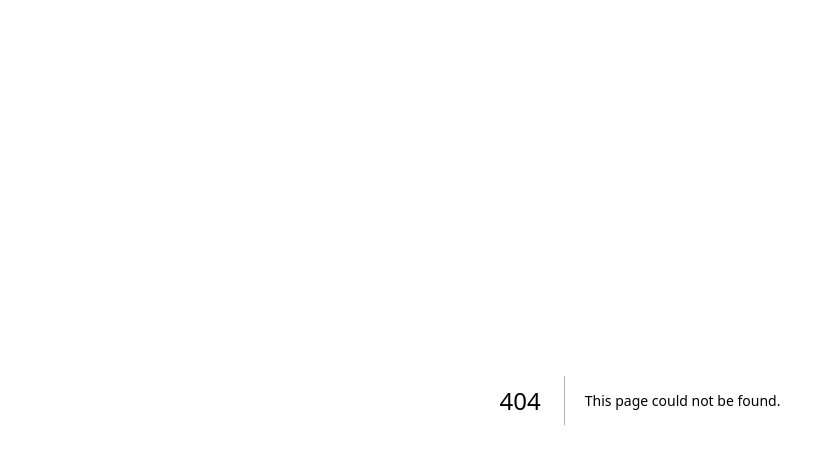
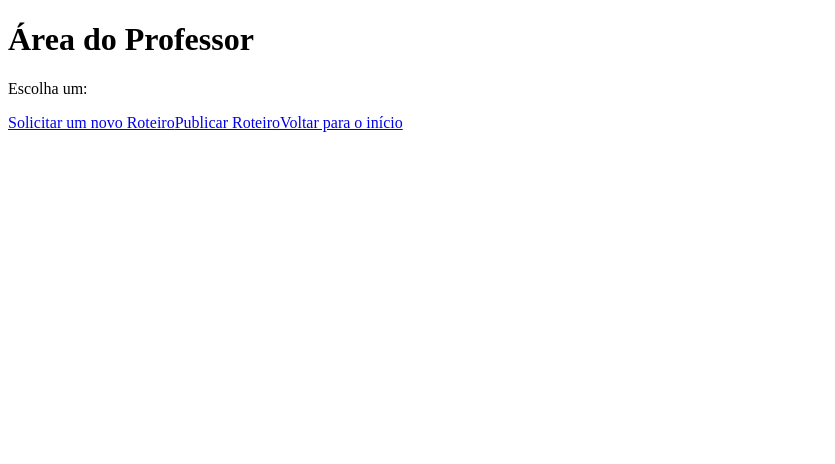
Before and after one commit to FelipeSorrilha/Atividade-Avaliativa-Web-A2, a Next.js app in the folder site/: page /professor in a window 1280 px wide. Before the commit this address had no page. Shown: the top 464 px of the page, without its empty margins (0-835 px from the left). Built offline with nearby package versions, Linux system fonts and the light colour scheme.

Commit message:
Create page.js

```diff
--- /dev/null
+++ b/site/app/professor/page.js
@@ -0,0 +1,19 @@
+import Link from "next/link";
+
+// O endereço desta tela vem do nome da pasta: app/sobre -> "/sobre".
+// Para criar outra tela, crie outra pasta (por exemplo app/contato) com um page.js dentro.
+export default function Sobre() {
+    return (
+    <main>
+    <h1>Área do Professor</h1>
+    <p>Escolha um:</p>
+
+        <Link href="/">Solicitar um novo Roteiro</Link>
+
+        <Link href="/">Publicar Roteiro</Link>
+
+        {/* "/" é o endereço da tela inicial */}
+        <Link href="/">Voltar para o início</Link>
+    </main>
+    );
+}
```
